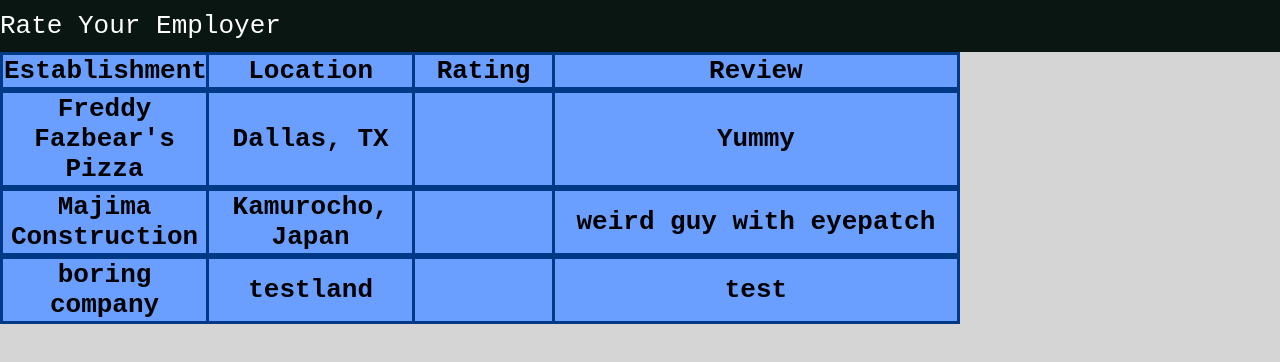
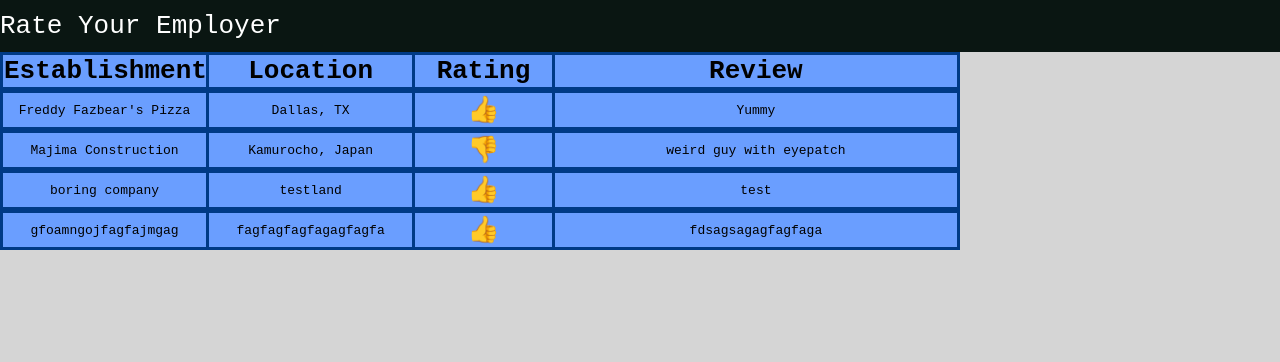
Before and after one commit to LiamGallagher03/RateYourEmployer, a React (Create React App) app in the folder client/: page / in a window 1280 px wide. Shown: the top 362 px of the page. Built offline with nearby package versions, Linux system fonts and the light colour scheme.

Commit message:
Rating Fixed

```diff
--- a/client/src/App.js
+++ b/client/src/App.js
@@ -25,6 +25,13 @@
      location: "testland",
      rating: true,
      review: "test"
+   },
+   {
+     id: 4,
+     establishment: "gfoamngojfagfajmgag",
+     location: "fagfagfagfagagfagfa",
+     rating: true,
+     review: "fdsagsagagfagfaga"
    }
  ])
 
--- a/client/src/components/Review.js
+++ b/client/src/components/Review.js
@@ -1,13 +1,16 @@
 function Review({ review }) {
+    var recommend;
+    review.rating ? recommend = "👍" : recommend = "👎"
+
         return (
             <div className='review'>
                 <table>
 
                     <tr>
-                <th className="Establishment">{review.establishment}</th>
-                <th className="Location">{review.location}</th>
-                <th className="Rating">{review.rating}</th>
-                <th className="Review">{review.review}</th>
+                        <td className="Establishment">{review.establishment}</td>
+                        <td className="Location">{review.location}</td>
+                        <td className="RatingEmoji">{recommend}</td>
+                        <td className="Review">{review.review}</td>
                     </tr>
                 </table>
             </div>
--- a/client/src/index.css
+++ b/client/src/index.css
@@ -55,10 +55,14 @@
   width: 15%;
 }
 
-.Rating {
+.Rating, .RatingEmoji {
   width: 10%;
 }
 
 .Review {
   width: 30%;
 }
+
+.RatingEmoji {
+  font-size: 2em;
+}
```
Lines whose indentation alone changed are shown as unchanged.
